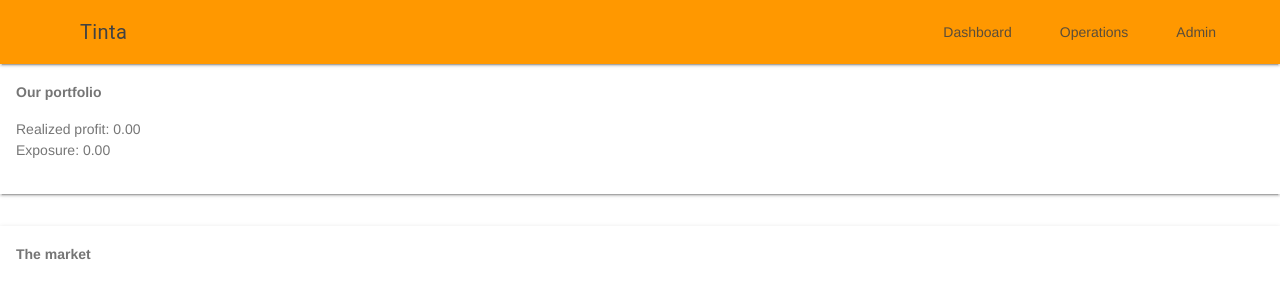
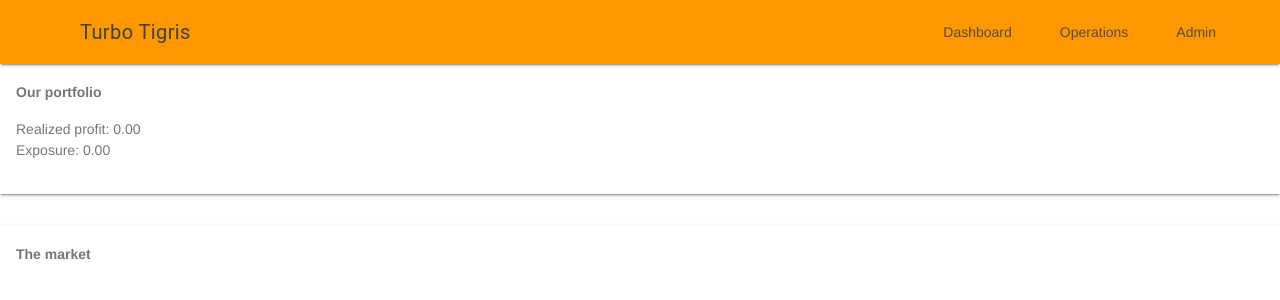
Before and after one commit to totobgycs/tinta, a Django app: page / in a window 1280 px wide. Shown: the top 300 px of the page. Run offline with Django 3.2, Linux system fonts and the light colour scheme; the visitor is signed in with stand-in values (Sample User, id 1); data that the repository does not hold is empty; parts of the project's set-up code (start-up, migrations or seed data) failed here and were passed over; some libraries are stand-ins or nearby versions.

Commit message:
rename tinta to turbo tigris

```diff
--- a/core/templates/core/base.html
+++ b/core/templates/core/base.html
@@ -5,7 +5,7 @@
     <meta http-equiv="X-UA-Compatible" content="IE=edge">
     <meta name="description" content="A front-end template that helps you build fast, modern mobile web apps.">
     <meta name="viewport" content="width=device-width, initial-scale=1.0">
-    <title>Tinta Projekt</title>
+    <title>Turbo Tigris Projekt</title>
 
     <!-- Web Application Manifest -->
     <link rel="manifest" href="manifest.json">
@@ -75,7 +75,7 @@
       <header class="mdl-layout__header">
         <div class="mdl-layout__header-row">
           {% block header %}
-          <span class="mdl-layout-title">Tinta</span>
+          <span class="mdl-layout-title">Turbo Tigris</span>
 	  <div class="mdl-layout-spacer"></div>
           <nav class="mdl-navigation mdl-layout--large-screen-only">
             <a class="mdl-navigation__link" href="/">Dashboard</a>
```
